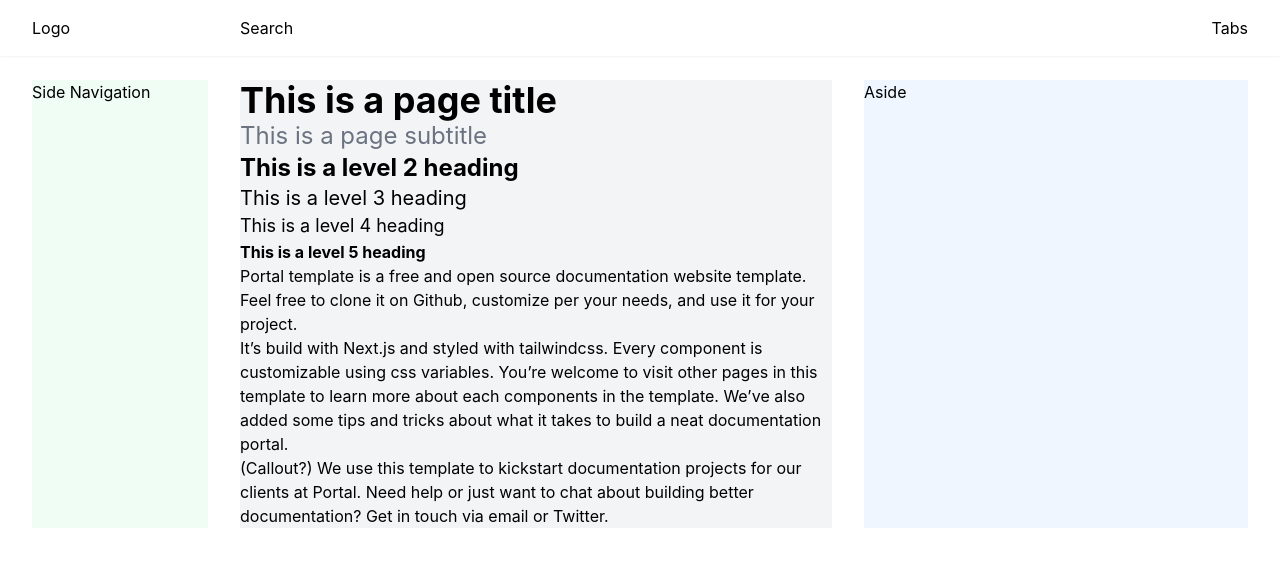
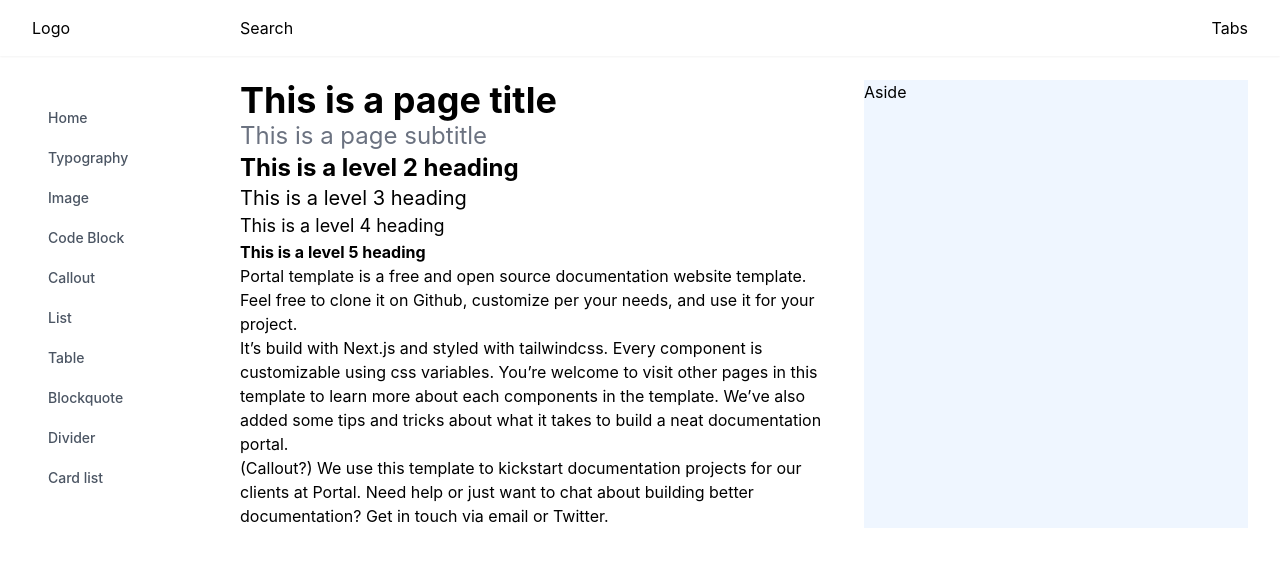
Before and after one commit to vrepsys/portal-template, a Next.js app: page / in a window 1280 px wide. Shown: the top 566 px of the page. Built offline with nearby package versions, Linux system fonts and the light colour scheme.

Commit message:
Add side navigation

```diff
--- /dev/null
+++ b/components/side-navigation/SideNavigation.tsx
@@ -0,0 +1,39 @@
+const navItems = [
+  { name: "Home", href: "#" },
+  { name: "Typography", href: "#" },
+  { name: "Image", href: "#" },
+  { name: "Code Block", href: "#" },
+  { name: "Callout", href: "#" },
+  { name: "List", href: "#" },
+  { name: "Table", href: "#" },
+  { name: "Blockquote", href: "#" },
+  { name: "Divider", href: "#" },
+  { name: "Card list", href: "#" },
+];
+
+function classNames(...classes: string[]) {
+  return classes.filter(Boolean).join(" ");
+}
+
+export const SideNavigation: React.FC<{}> = () => {
+  return (
+    <div>
+      <nav className="mt-5 flex-1 space-y-1 px-2" aria-label="Side navigation">
+        {navItems.map((item) => (
+          <a
+            key={item.name}
+            href={item.href}
+            className={classNames(
+              item.href === "active-href"
+                ? "bg-gray-400 text-black"
+                : "text-gray-600 hover:text-gray-900 hover:bg-gray-100",
+              "group flex items-center px-2 py-2 text-sm font-medium rounded-md"
+            )}
+          >
+            <span className="flex-1">{item.name}</span>
+          </a>
+        ))}
+      </nav>
+    </div>
+  );
+};
--- a/pages/index.tsx
+++ b/pages/index.tsx
@@ -9,6 +9,7 @@ import {
   PageSubtitle,
   PageTitle,
 } from "../components/typography";
+import { SideNavigation } from "../components/side-navigation/SideNavigation";
 
 function classNames(...classes: string[]) {
   return classes.filter(Boolean).join(" ");
@@ -69,7 +70,7 @@ const Home: NextPage = () => {
                 <div className="pt-4 pb-3">Tabs</div>
                 <div className="pt-4 pb-3">Aside</div>
                 <div className="border-t border-gray-200 pt-4 pb-3">
-                  Navigation
+                  <SideNavigation />
                 </div>
               </Popover.Panel>
             </>
@@ -77,15 +78,12 @@ const Home: NextPage = () => {
         </Popover>
         <div className="py-6">
           <div className="mx-auto max-w-3xl sm:px-6 lg:grid lg:max-w-7xl lg:grid-cols-12 lg:gap-8 lg:px-8">
-            <div className="hidden lg:col-span-3 lg:block xl:col-span-2 bg-green-50">
-              <nav
-                aria-label="Side navigation"
-                className="sticky top-6 divide-y divide-gray-300"
-              >
-                Side Navigation
-              </nav>
+            <div className="hidden lg:col-span-3 lg:block xl:col-span-2">
+              <div className="sticky top-0 ">
+                <SideNavigation />
+              </div>
             </div>
-            <main className="lg:col-span-9 xl:col-span-6 bg-gray-100">
+            <main className="lg:col-span-9 xl:col-span-6">
               <header>
                 <PageTitle>This is a page title</PageTitle>
                 <PageSubtitle>This is a page subtitle</PageSubtitle>
```
Also changed, not shown: components/side-navigation/index.ts (added).
